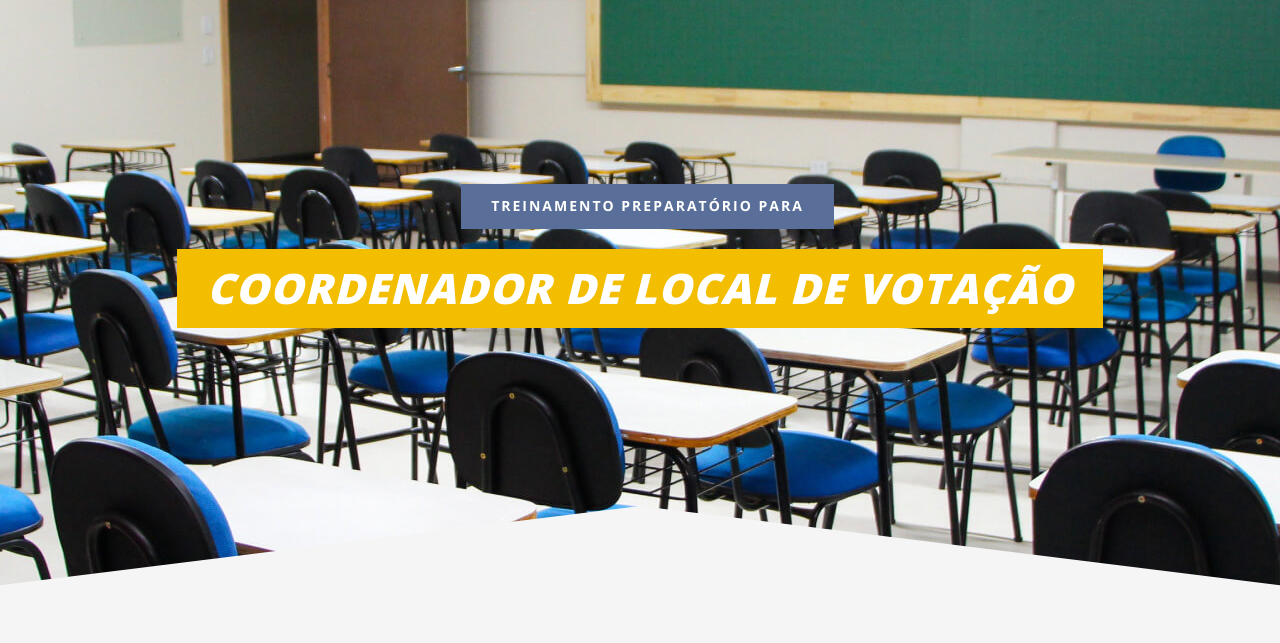
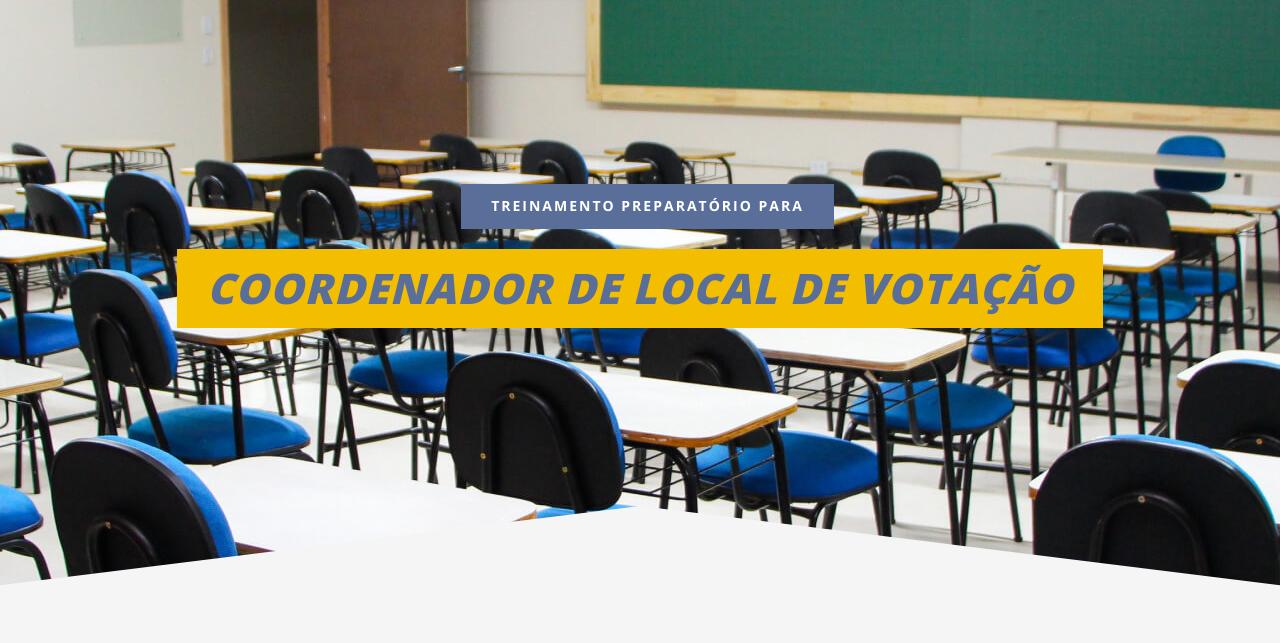
Before and after one commit to treinamentozona168/treinamentozona168.github.io, a plain HTML site: page index.html in a window 1280 px wide. Shown: the part 154-797 px from the top of the page. Drawn offline with nearby package versions, Linux system fonts and the light colour scheme.

Commit message:
Update style.css

```diff
--- a/css/style.css
+++ b/css/style.css
@@ -533,7 +533,7 @@ ol {
 	font-weight: 800;
 	text-transform: uppercase;
 	font-style: italic;
-	color: #FFFFFF;
+	color: #596f99;
 	margin-bottom: 30px;
 }
 
```
